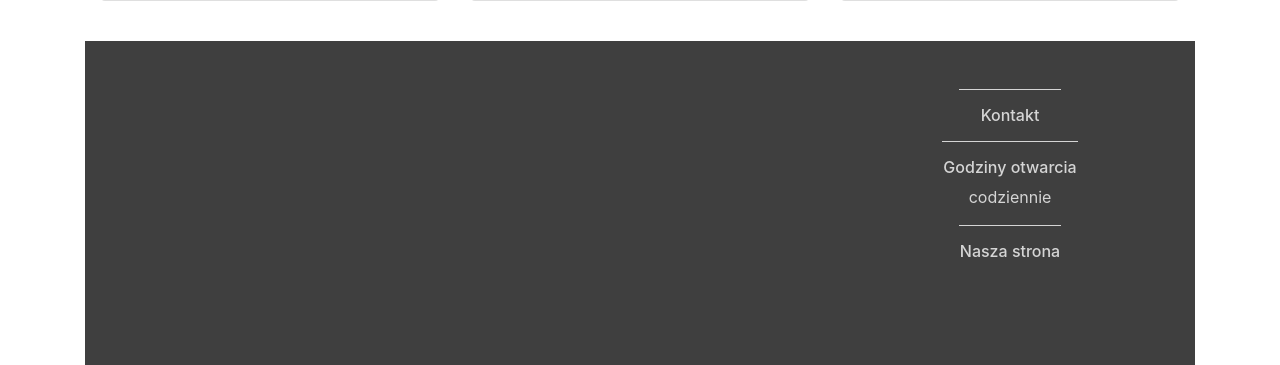
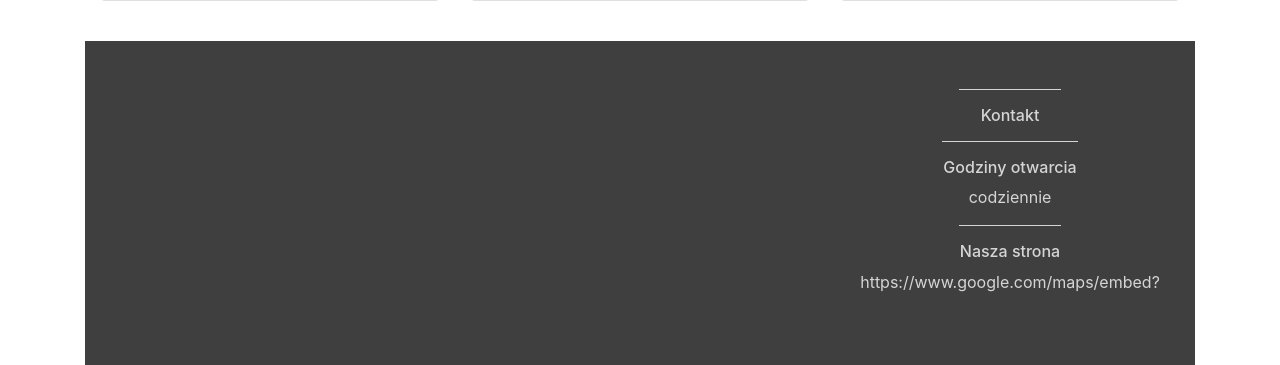
Before and after one commit to hanna-miashkova/dance_world, a Symfony app: template templates/szkolaInfo.html.twig in a window 1280 px wide. Shown: the part 1062-1427 px from the top of the page. Run offline with Twig, Linux system fonts and the light colour scheme; the template is opened without the code that fills it, so the values that code supplies are empty; some libraries are stand-ins or nearby versions.

Commit message:
google maps

```diff
--- a/templates/szkolaInfo.html.twig
+++ b/templates/szkolaInfo.html.twig
@@ -85,7 +85,7 @@
 
                     <hr class="light" style="width: 30%; border-top: 1px solid">
                     <h6>Nasza strona</h6>
-                    <p><a href="{{ szkola.strona }}"  style="color: #d5d5d5">{{ szkola.strona }}</a></p>
+                    <p><a href="https://www.google.com/maps/embed?{{ szkola.strona }}"  style="color: #d5d5d5">https://www.google.com/maps/embed?{{ szkola.strona }}</a></p>
                 </div>
             </div>
 
```
